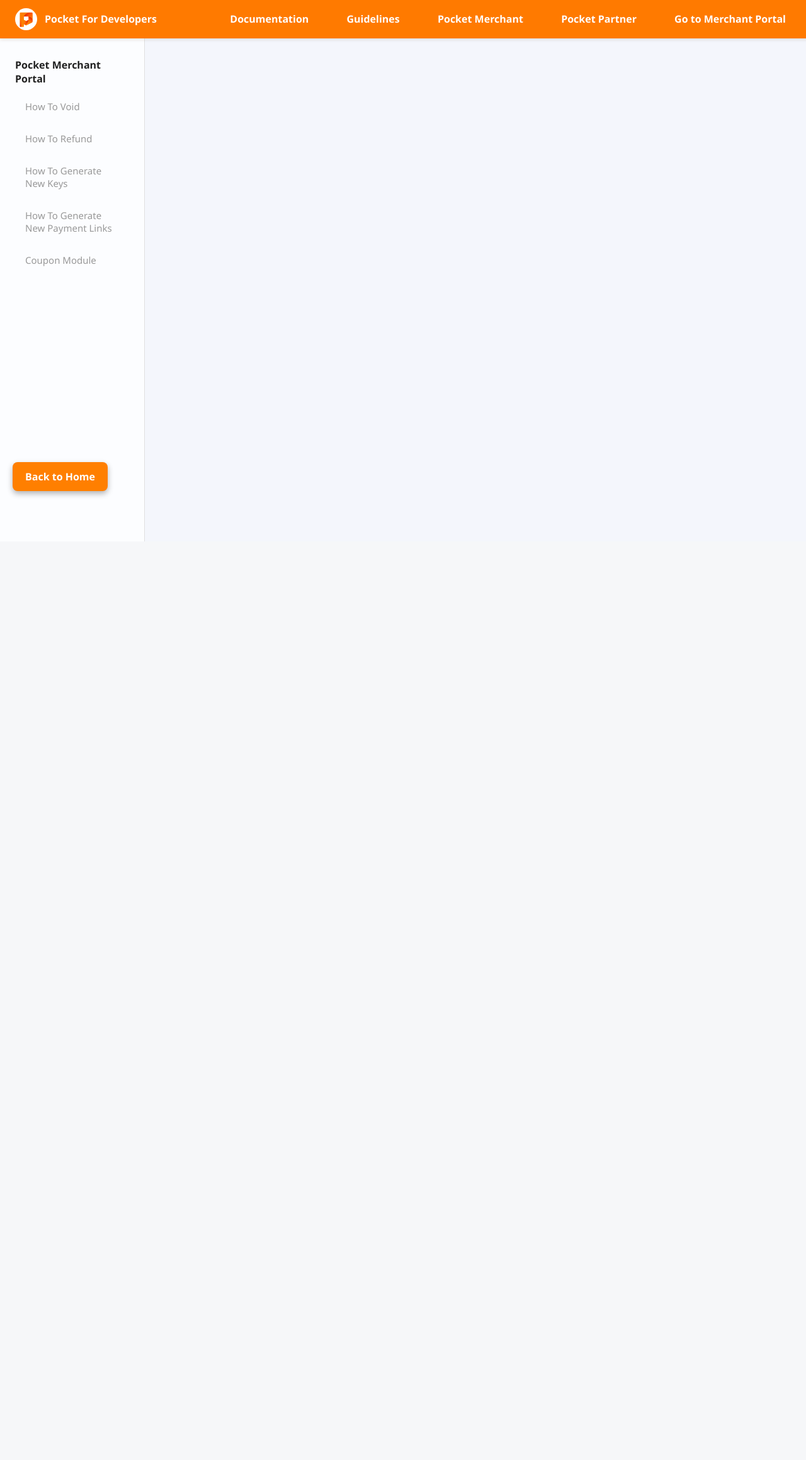
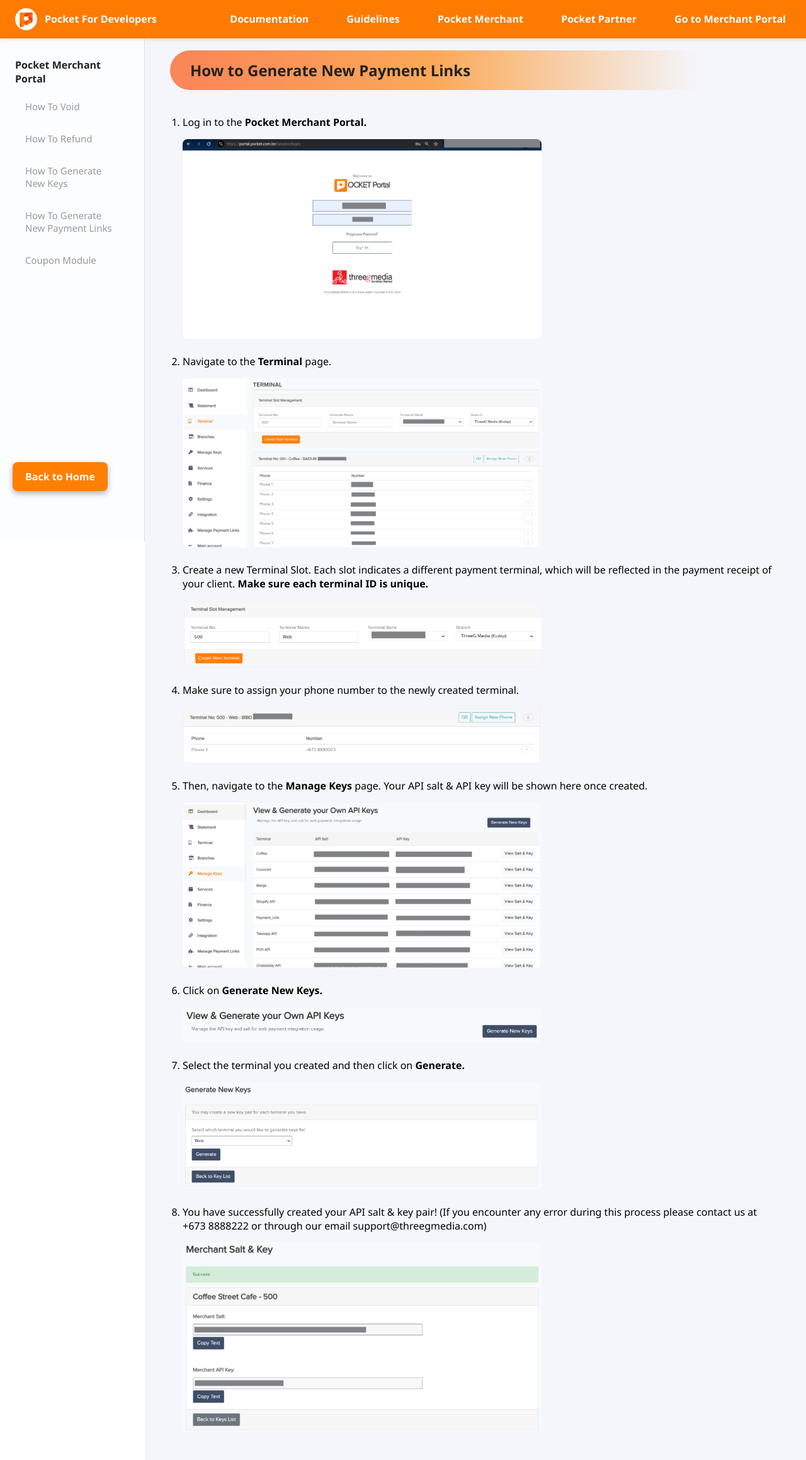
Before and after one commit to afsaalisha/PFD, a PHP site: page /poshet/app/views/payment.php in a window 1280 px wide. Shown: the whole page at 63% size. Before the commit the page ends 860 px from the top, so only its background shows below. Run offline with PHP 8.4, Linux system fonts and the light colour scheme; some libraries are stand-ins or nearby versions.

Commit message:
baru add title sja

```diff
--- a/app/views/payment.php
+++ b/app/views/payment.php
@@ -4,6 +4,46 @@
 
     <main class="doc-content">
 
+        <div class="content-header">
+            <h2>How to Generate New Payment Links</h2>
+        </div>
+
+        <ol>
+            <li>
+                <p>Log in to the <strong>Pocket Merchant Portal.</strong></p>
+                <img src="../public/images/pmp.png" alt="Pocket Merchant Portal" class="key-image">
+            </li>
+            <li>
+                <p>Navigate to the <strong>Terminal</strong> page.</p>
+                <img src="../public/images/tp.png" alt="Terminal Page" class="key-image">
+            </li>
+            <li>
+                <p>Create a new Terminal Slot. Each slot indicates a different payment terminal, which will be reflected in the payment receipt of your client.<strong> Make sure each terminal ID is unique.</strong></p>
+
+                <img src="../public/images/ts.png" alt="Terminal Slot" class="key-image">
+            </li>
+            <li>
+                <p>Make sure to assign your phone number to the newly created terminal.</p>
+                <img src="../public/images/apn.png" alt="Assign Phone Number" class="key-image">
+            </li>
+            <li>
+                <p>Then, navigate to the <strong>Manage Keys</strong> page. Your API salt & API key will be shown here once created.</p>
+                <img src="../public/images/mkp.png" alt="Manage Keys Page" class="key-image">
+            </li>
+            <li>
+                <p>Click on <strong>Generate New Keys.</strong></p>
+                <img src="../public/images/gnk.png" alt="Generate New Keys" class="key-image">
+            </li>
+            <li>
+                <p>Select the terminal you created and then click on <strong>Generate.</strong></p>
+                <img src="../public/images/stag.png" alt="Select Terminal and Generate" class="key-image">
+            </li>
+            <li>
+                <p>You have successfully created your API salt & key pair! (If you encounter any error during this process please contact us at <italic>+673 8888222</italic> or through our email <italic>support@threegmedia.com</italic>)</p>
+                <img src="../public/images/kgs.png" alt="Keys Generated Successfully" class="key-image">
+            </li>
+        </ol>
+
     </main>
 
     <?php include 'layouts/footer.php'; ?>
```
